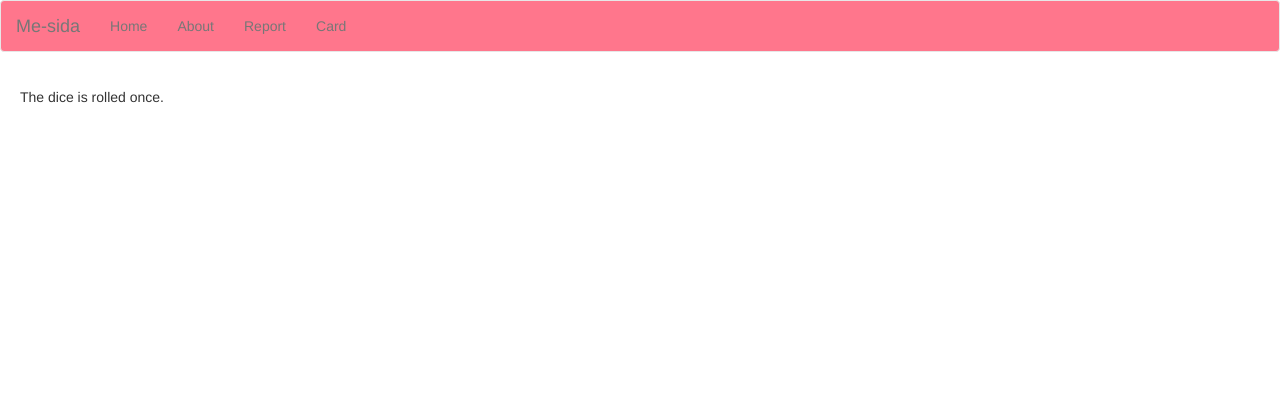
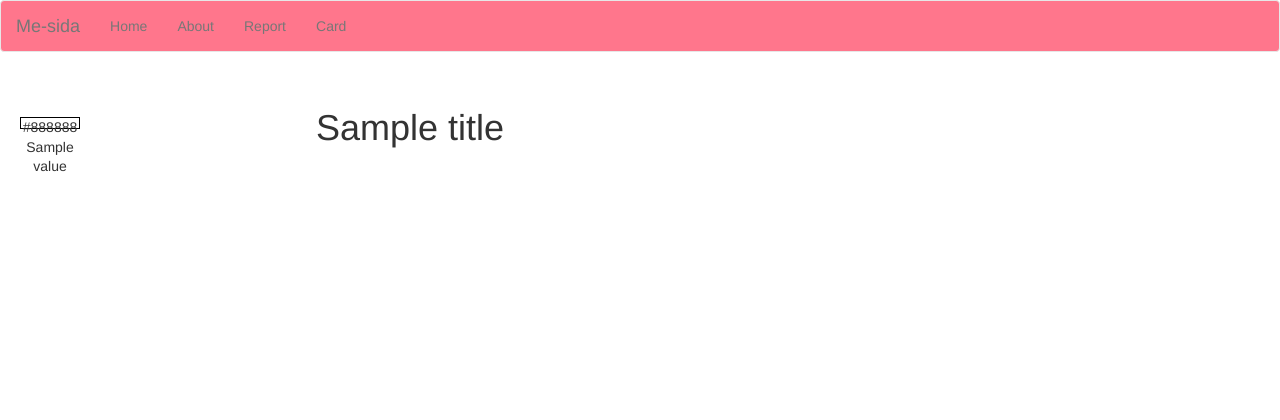
Before and after one commit to agnesrodhe/report, a Symfony app: template templates/card/deck.html.twig in a window 1280 px wide. Shown: the top 420 px of the page. Run offline with Twig, Linux system fonts and the light colour scheme; the template is opened without the code that fills it: most values are stand-ins (such as "Sample title", 1, 10 or a date in 2020); some libraries are stand-ins or nearby versions.

Commit message:
showDeck and shuffleDeck + style for deck implemented

```diff
--- a/public/css/style.css
+++ b/public/css/style.css
@@ -30,3 +30,40 @@
     border-top: 2px solid #FF768C;
     text-align: center;
 }
+
+.card {
+    min-width: fit-content;
+    border: 1px solid black;
+    max-width: 50px;
+    text-align: center;
+}
+
+.red {
+    color: red;
+}
+
+.black {
+    color: black;
+}
+
+.color {
+    float: left;
+    padding: 5px;
+    margin-bottom: 0px;
+}
+
+.value {
+    padding: 5px;
+    margin-bottom: 0px;
+}
+
+.deckdiv {
+    display: grid;
+    grid-template-columns: 1fr 1fr 1fr 1fr 1fr 1fr 1fr 1fr 1fr 1fr 1fr 1fr 1fr;
+    grid-template-rows: 20% 20% 20% 20% 20%;
+}
+
+.deckdiv h1 {
+    grid-column: 1/14;
+    justify-self: center;
+}
--- a/templates/base.html.twig
+++ b/templates/base.html.twig
@@ -4,8 +4,8 @@
         <meta charset="UTF-8">
         <meta name="viewport" content="width=device-width, initial-scale=1">
         <title>{% block title %}Welcome!{% endblock %}</title>
-        <link rel="icon" href="favicon.ico">
-        <link rel="stylesheet" href="css/style.css"/>
+        <link rel="icon" href="{{ asset("favicon.ico") }}">
+        <link rel="stylesheet" href="{{ asset("css/style.css") }}"/>
         <!-- Latest compiled and minified CSS -->
         <link rel="stylesheet" href="https://maxcdn.bootstrapcdn.com/bootstrap/3.4.1/css/bootstrap.min.css">
         <!-- jQuery library -->
--- a/templates/card/deck.html.twig
+++ b/templates/card/deck.html.twig
@@ -3,7 +3,35 @@
 {% block title %}Dice{% endblock %}
 
 {% block content %}
-<p>The dice is rolled once.</p>
+<div class="deckdiv">
+    <h1>{{ title }}</h1>
+    {% for card in deck %}
+    {% set value = card.getValue() %}
+    {% if card.getColor() == "♥" %}
+    <div>
+        <p class="card red color">{{ card.getColor() }} </p>
+        <p class="card value">{{ value }} </p>
+    </div>
+    {% elseif card.getColor() == "♣" %}
+    <div>
+        <p class="card black color">{{ card.getColor() }} </p>
+        <p class="card value">{{ value }} </p>
+    </div>
+    {% elseif card.getColor() == "♦" %}
+    <div>
+        <p class="card red color">{{ card.getColor() }} </p>
+        <p class="card value">{{ value }} </p>
+    </div>
+    {% elseif card.getColor() == "♠" %}
+    <div>
+        <p class="card black color">{{ card.getColor() }} </p>
+        <p class="card value">{{ value }} </p>
+    </div>
+    {% else %}
+        <p class="card">{{ card.getColor() }} {{ value }} </p>
+    {% endif %}
+    {% endfor %}
+</div>
 
 
 {% endblock %}
```
Also changed, not shown: src/Card/Card.php (added, +26 -0 lines), src/Card/Deck.php (added, +44 -0 lines), src/Controller/Card/Deck.php (deleted, +0 -24 lines), src/Controller/CardController.php (+32 -1 lines), templates/card/card.html.twig (+5 -2 lines), 2 other files.
